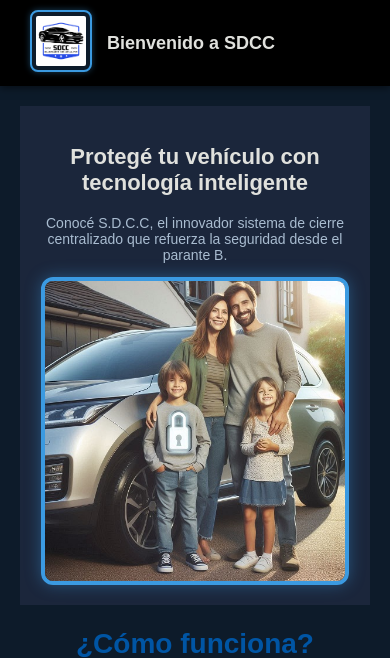
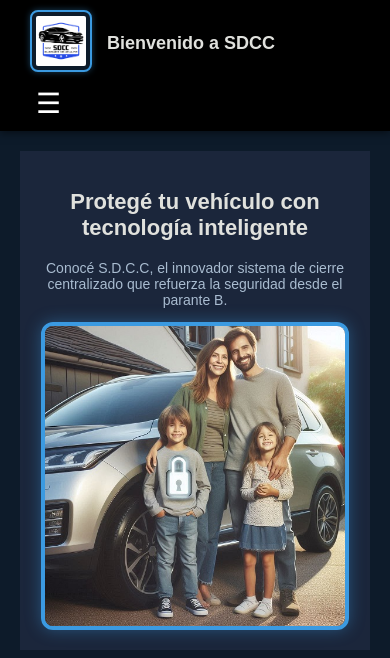
Before and after one commit to LuFernandez-dev/Proyecto-UIOTEC-2025, a Django app: page / in a window 390 px wide. Shown: the top 658 px of the page. Run offline with Django 5.2, Linux system fonts and the light colour scheme.

Commit message:
la app ya es responsive (ya revisada en su entorno)

```diff
--- a/bloqueoSDCC/App/Templates/App/base.html
+++ b/bloqueoSDCC/App/Templates/App/base.html
@@ -3,6 +3,7 @@
 <html lang="es">
 <head>
     <meta charset="UTF-8">
+    <meta name="viewport" content="width=device-width, initial-scale=1.0">
     <title>{% block title %} {% endblock title %}</title>
     <link rel="stylesheet" href="{% static 'App/estilos.css' %}">
     <link rel = "icon" href = "{% static 'App/favicon.ico' %}">
@@ -15,7 +16,8 @@
             </a>
             <span class="bienvenida-texto">Bienvenido a SDCC</span>
         </div>
-    <nav>
+        <button class="hamburger" id="hamburger-btn">&#9776;</button>
+        <nav>
         {% if user.is_authenticated and user.is_superuser %}
             <a href="{% url 'contacto_list' %}">Contactos</a>
             <a href="{% url 'versionproducto_list' %}">Versiones</a>
@@ -24,8 +26,8 @@
             <a href="{% url 'venta_list' %}">Ventas</a>
             <a href="{% url 'cerrar_sesion' %}">Cerrar sesión</a>
         {% endif %}
-    </nav>
-</header>
+        </nav>
+    </header>
 
     <main>
         {% block content %}{% endblock %}
@@ -45,7 +47,7 @@
 <!--Bloque javascript personalizado-->
 {% block extra_js %}{% endblock %}
 
-<!--Bloque javascript global-->
+<script src="{% static 'App/hamburger.js' %}"></script>
 
 </body>
 </html>
--- a/bloqueoSDCC/App/static/App/estilos.css
+++ b/bloqueoSDCC/App/static/App/estilos.css
@@ -452,6 +452,47 @@ footer {
         font-size: 14px;
     }
 }
+
+.hamburger {
+    display: none;
+    font-size: 28px;
+    background: none;
+    border: none;
+    color: white;
+    cursor: pointer;
+}
+
+/* Estilos para móviles */
+@media (max-width: 768px) {
+    .hamburger {
+        display: block;
+    }
+
+    nav {
+        display: none;
+        flex-direction: column;
+        width: 100%;
+        margin-top: 10px;
+    }
+
+    nav.mostrar-menu {
+        display: flex;
+    }
+
+    nav a {
+        padding: 10px 20px;
+        font-size: 16px;
+    }
+
+    .navbar {
+        flex-direction: column;
+        align-items: flex-start;
+    }
+
+    .logo-container {
+        margin-bottom: 10px;
+    }
+}
 /*  =======================
     Responsive
     ======================= */
--- /dev/null
+++ b/bloqueoSDCC/App/static/App/hamburger.js
@@ -0,0 +1,10 @@
+document.addEventListener('DOMContentLoaded', function () {
+    const btnHamburguesa = document.getElementById('hamburger-btn');
+    const nav = document.querySelector('header nav');
+
+    if (btnHamburguesa && nav) {
+        btnHamburguesa.addEventListener('click', function () {
+            nav.classList.toggle('mostrar-menu');
+        });
+    }
+});
```
Also changed, not shown: bloqueoSDCC/db.sqlite3.
